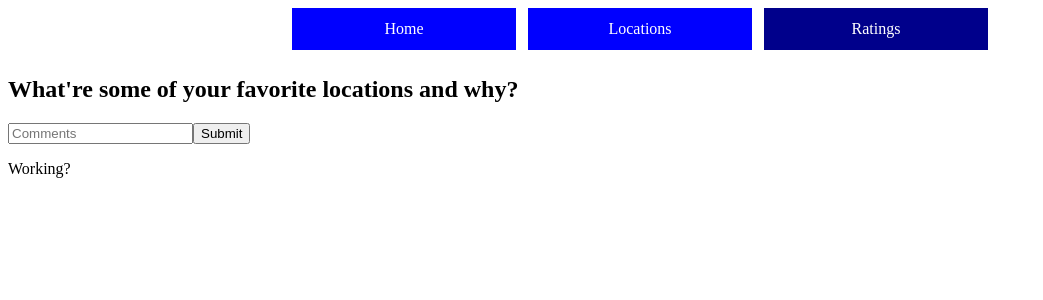
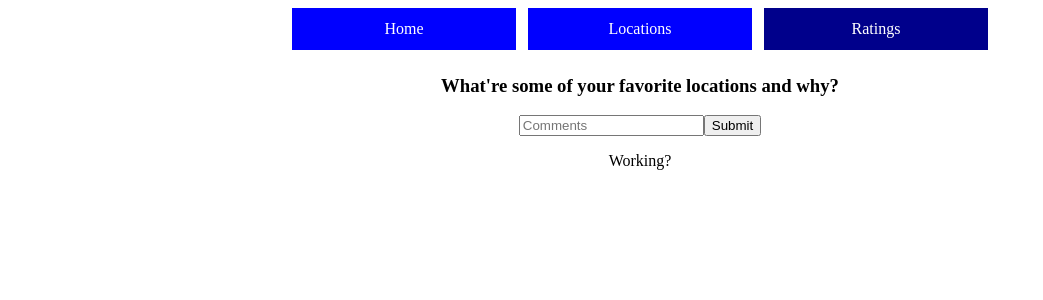
Before and after one commit to lbhikoo/project-2, a React (Create React App) app: page /TripExperience in a window 1280 px wide. Shown: the top 300 px of the page, without its empty margins (0-1043 px from the left). Built offline with nearby package versions, Linux system fonts and the light colour scheme; data requests are answered from the project's data file.

Commit message:
minor changes to form css and db.json

```diff
--- a/db.json
+++ b/db.json
@@ -12,8 +12,8 @@
     {
       "id": 2,
       "location": "Anchorage, Alaska",
-      "todo": "Ride the Rails: The railroad is what gave Anchorage its start and first linked the broad stretches of Alaska together. The train that travels from Anchorage to Seward and back again is a particularly beautiful trip. The 3.5 hour trip is riddled with gorgeous coastal views and perhaps even some wildlife! \nWitness History: Every year a ceremonial start of the legendary Iditarod race takes place in Anchorage on the Fourth Avenue at D street. It runs all the way to the Campbell Creek Science Center. The next day the Iditarod mushers begin the true race beginning in Willow and ending in Nome. The event is roughly 1,000 miles. \nNorthern Lights: Just outside of Anchorage, away from the city lights, if you're lucky, you may catch a glimppse of the glorious Aurora Borealis. Keep your eyes peeled, it's not something you'd want to miss.",
-      "food": "Berries: The fresh berries that grow in Alaska are incredibly delectable. My personal favorites include strawberries, blueberries, and raspberries. \nReindeer sausage: The reindeer sausage that can be found all around Anchorage is absolutely legendary. One of my all time favorite Anchorage street foods is a classic reindeer sausage hotdog with ketchup, mustard, and relish. Make sure to try it if you get the chance. \nSeafood: Alaska is known worldwide for its great seafood. It is particularly known for its King Crab, Salmon, Oysters, and Halibut. There's certainly more but that's a good place to start. It's safe to say, if you're looking for a top notch seafood experience, look no further than the rugged and majestic lands of Alaska.",
+      "todo": "Ride the Rails: The railroad is what gave Anchorage its start and first linked the broad stretches of Alaska together. The train that travels from Anchorage to Seward and back again is a particularly beautiful trip. The 3.5 hour trip is riddled with gorgeous coastal views and perhaps even some wildlife! \nWitness History: Every year a ceremonial start of the legendary Iditarod race takes place in Anchorage on the Fourth Avenue at D street. It runs all the way to the Campbell Creek Science Center. The next day the Iditarod mushers begin the true race in Willow and end in Nome. The event is roughly 1,000 miles. \nNorthern Lights: Just outside of Anchorage, away from the city lights, if you're lucky, you may catch a glimppse of the glorious Aurora Borealis. Keep your eyes peeled, it's not something you'd want to miss.",
+      "food": "Berries: The fresh berries that grow in Alaska are incredibly delectable. My personal favorites include strawberries, blueberries, and raspberries. You can find them in the wilds of Alaska or perhaps even in your backyard. \nReindeer sausage: The reindeer sausage that can be found all around Anchorage is absolutely legendary. One of my all time favorite Anchorage street foods is a classic reindeer sausage hotdog with ketchup, mustard, and relish. Make sure to try it if you get the chance. \nSeafood: Alaska is known worldwide for its great seafood. It is particularly known for its King Crab, Salmon, Oysters, and Halibut. There's certainly more but that's a good place to start. It's safe to say, if you're looking for a top notch seafood experience, look no further than the rugged and majestic lands of Alaska.",
       "hotel": "Alyseka Ski Resort: The Alyeska Resort is located in Girdwood which is roughly 30 minutes outside of Anchorage. It is nestled at the base of a mountain where you can see hundreds of people skiing and snowboarding on a daily basis. Halfway  up the mountain, accessible by tram, is a beautiful restaurant that, speaking from experience, serves absolutely delicious food. The hotel itself is cozy, large, and hosts a number of restaurants as well as skii equipment. \nHotel Captain Cook: This Hotel is one of the tallest buildings in Anchorage. It houses perhaps the fanciest restaurant in Anchorage at its peak, Crowes Nest. It has 546 rooms, roughly 100 of which are suites. At the base of the hotel is the Hotel Captain Cook restaurant. I've heard it's great but haven't gone there myself.",
       "history": "A bit of history: Alaska was a Russian Colony from 1744 until the USA purchased it in 1867 for a measly $7,200,000. It wasn't until 1959 that Alaska became a state. Only 5 years later a 9.2 magnitude earthquake rocked the Prince William Sound, killing 131 people and abosultely devastating surrounding cities and towns, including Anchorage. By 1973 the first official Iditarod race was run. Around the same time, 1968, oil was discovered in PrudhoeBay. With the completion of the Trans-Alaska Pipeline in 1977 an oil boom occurred. Shortly after this the first dividened checks were distributed to the residents of Alaska. Since the Discovery of oil, Alaska has seen a constant battle between those who wish to preserve the land and those who wish to mine it for its resources.",
       "image": "https://live.staticflickr.com/1602/26524790706_a4833d6c91_b.jpg"
--- /dev/null
+++ b/src/CommentMade.css
@@ -0,0 +1,4 @@
+.comment {
+    text-align: center;
+    /* height: 25px; */
+}
--- a/src/CommentMade.js
+++ b/src/CommentMade.js
@@ -1,10 +1,10 @@
-
+import "./CommentMade.css"
 
 
 function CommentMade({comment}){
     // console.log(comment)
     return(
-        <div>
+        <div className="comment">
             <p>{comment}</p>
         </div>
     )
--- a/src/LocationData.js
+++ b/src/LocationData.js
@@ -19,7 +19,7 @@ function LocationData({location, todo, food, hotel, history, image}) {
             <h1>{location}</h1>
             <h3>Things to do</h3>
             <div>{splitterTool(todo)}</div>
-            <h3>Food to eat</h3>
+            <h3>Food for the soul</h3>
             <div>{splitterTool(food)}</div>
             <h3>Hotels to stay at</h3>
             <p>{splitterTool(hotel)}</p>
--- /dev/null
+++ b/src/TripExperience.css
@@ -0,0 +1,6 @@
+.h3 {
+    text-align:center;
+}
+form {
+    text-align:center
+}
--- a/src/TripExperience.js
+++ b/src/TripExperience.js
@@ -1,5 +1,6 @@
 import {useState, useEffect} from "react"
 import NewComments from "./NewComments"
+import "./TripExperience.css"
 
 //Form
 function TripExperience() {
@@ -42,7 +43,7 @@ function TripExperience() {
     //what to do?
     return (
         <div className="new-comment-form">
-            <h2>What're some of your favorite locations and why?</h2>
+            <h3 className="h3">What're some of your favorite locations and why?</h3>
             <form onSubmit={ handleSubmit } >
                 <input onChange={ handleComment } type="text" name="name"
                 placeholder="Comments" />
```
